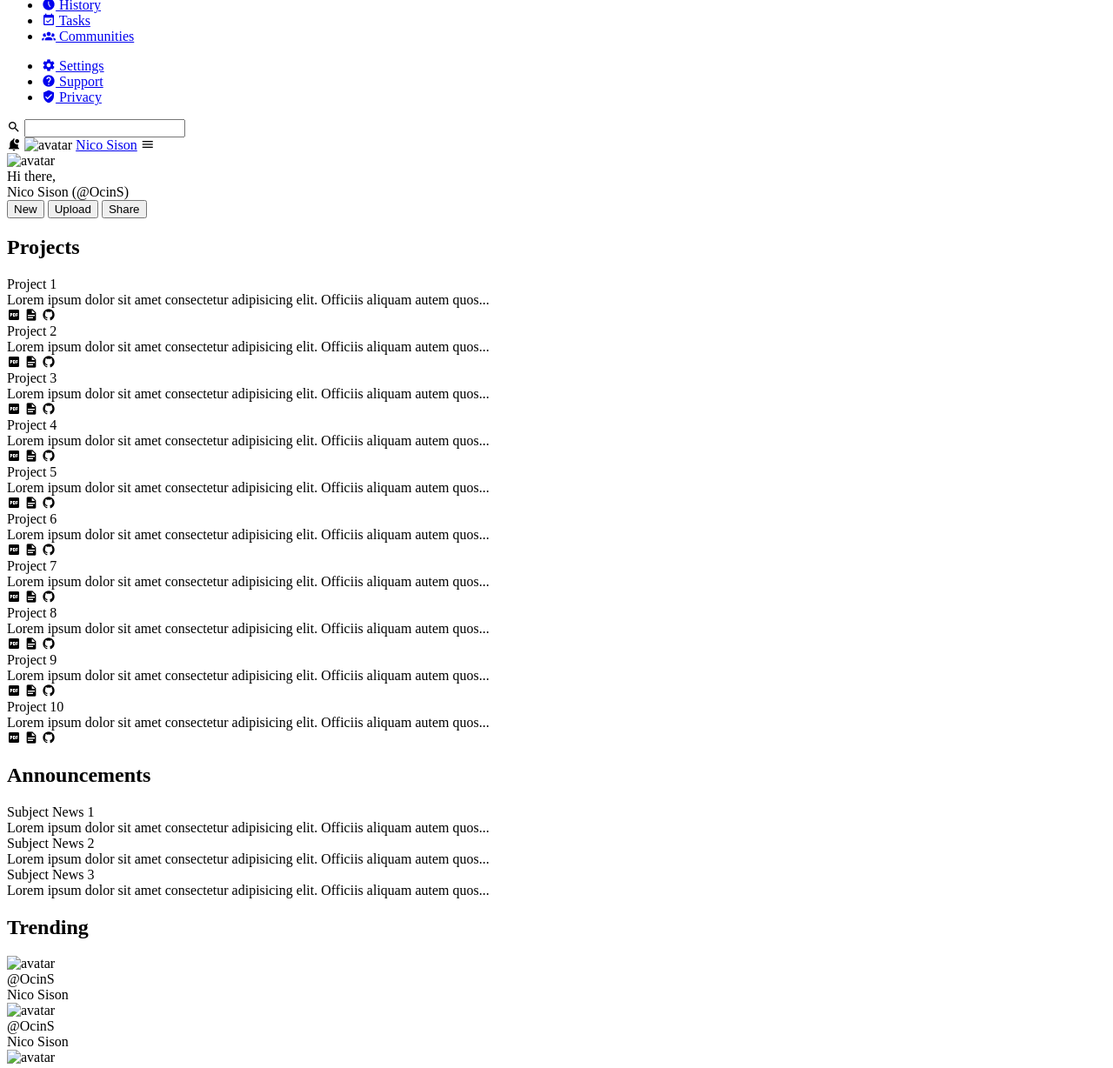
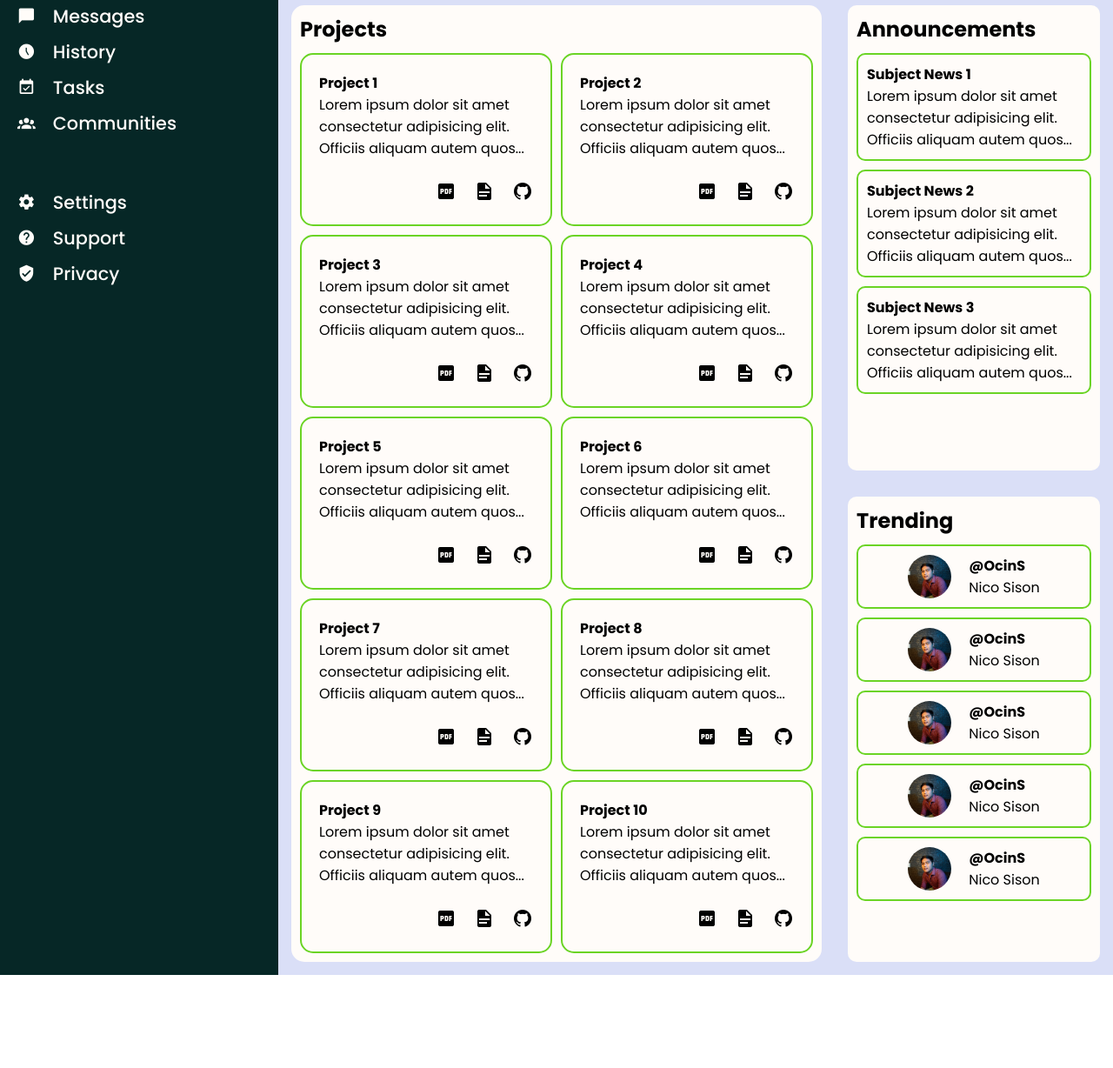
Before and after one commit to OcinS/dashboard, a plain HTML site: page index.html in a window 1280 px wide. Shown: the part 199-1427 px from the top of the page at 87% size. After the commit the page ends 1320 px from the top, so only its background shows below. Drawn offline with Linux system fonts and the light colour scheme; the site is published under a folder, as on GitHub Pages, so addresses that start at the root find nothing.

Commit message:
Update HTML file
Add ' . ' on the url paths for files and images

```diff
--- a/index.html
+++ b/index.html
@@ -4,10 +4,11 @@
     <meta charset="UTF-8">
     <meta name="viewport" content="width=device-width, initial-scale=1.0">
     <title>Dashboard - Nico Sison</title>
-    <link rel="stylesheet" href="/style.css">
+    <link rel="stylesheet" href="./style.css">
     <link rel="stylesheet" href="https://cdn.jsdelivr.net/npm/@mdi/font@7.3.67/css/materialdesignicons.min.css">
 </head>
 <body>
+
     <div class="sidebar" id="sidebar">
 
         <section class="logo-container">
@@ -82,7 +83,7 @@
 
                 <div class="right-column">
                     <span class="mdi mdi-bell-badge"></span>
-                    <img src="/images/avatar-min.jpg" alt="avatar" class="small-img">
+                    <img src="./images/avatar-min.jpg" alt="avatar" class="small-img">
                     <a href="#">Nico Sison</a>
                     <span class="mdi mdi-menu"></span>
                 </div>
@@ -91,7 +92,7 @@
 
             <div class="second-row">
                 <div class="left-column">
-                    <img src="/images/avatar-min.jpg" alt="avatar" class="big-img">
+                    <img src="./images/avatar-min.jpg" alt="avatar" class="big-img">
                     <div class="txt">
                         <div class="small-txt">Hi there,</div>
                         <div class="big-txt">Nico Sison (@OcinS)</div>
@@ -247,35 +248,35 @@
                 <h2>Trending</h2>
                 <div class="trend-container">
                     <div class="trend">
-                        <img src="/images/avatar-min.jpg" alt="avatar" class="trend-img">
+                        <img src="./images/avatar-min.jpg" alt="avatar" class="trend-img">
                         <div class="text-container">
                             <div class="bold">@OcinS</div>
                             <div class="light">Nico Sison</div>
                         </div>
                     </div>
                     <div class="trend">
-                        <img src="/images/avatar-min.jpg" alt="avatar" class="trend-img">
+                        <img src="./images/avatar-min.jpg" alt="avatar" class="trend-img">
                         <div class="text-container">
                             <div class="bold">@OcinS</div>
                             <div class="light">Nico Sison</div>
                         </div>
                     </div>
                     <div class="trend">
-                        <img src="/images/avatar-min.jpg" alt="avatar" class="trend-img">
+                        <img src="./images/avatar-min.jpg" alt="avatar" class="trend-img">
                         <div class="text-container">
                             <div class="bold">@OcinS</div>
                             <div class="light">Nico Sison</div>
                         </div>
                     </div>
                     <div class="trend">
-                        <img src="/images/avatar-min.jpg" alt="avatar" class="trend-img">
+                        <img src="./images/avatar-min.jpg" alt="avatar" class="trend-img">
                         <div class="text-container">
                             <div class="bold">@OcinS</div>
                             <div class="light">Nico Sison</div>
                         </div>
                     </div>
                     <div class="trend">
-                        <img src="/images/avatar-min.jpg" alt="avatar" class="trend-img">
+                        <img src="./images/avatar-min.jpg" alt="avatar" class="trend-img">
                         <div class="text-container">
                             <div class="bold">@OcinS</div>
                             <div class="light">Nico Sison</div>
@@ -287,7 +288,7 @@
         </main>
     </div>
 
-    <script src="/index.js"></script>
+    <script src="./index.js"></script>
 
 </body>
 </html>
```
